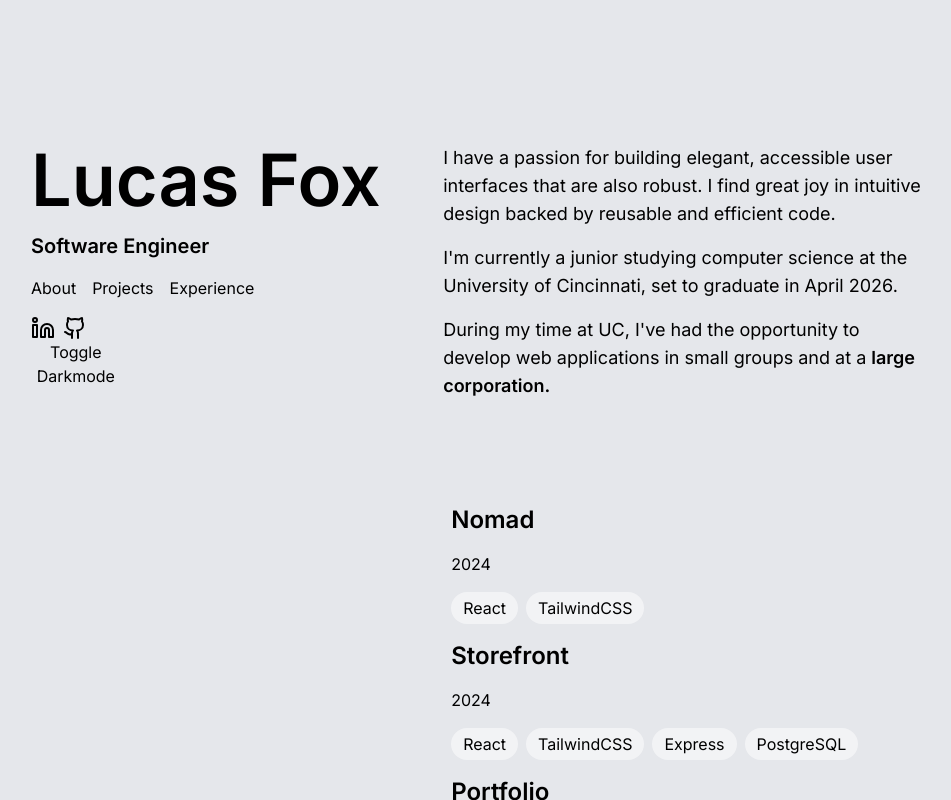
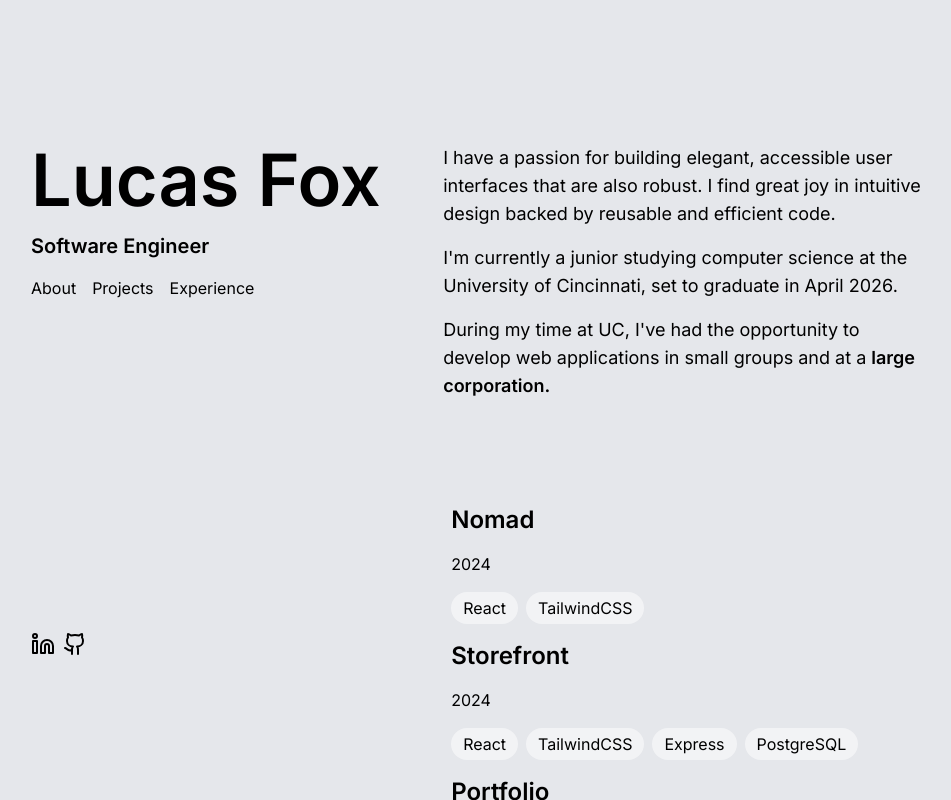
Before and after one commit to lukestonefox/portfolio, a React (Vite) app: page / in a window 1280 px wide. Shown: the whole page, without its empty margins (161-1112 px from the left). Built offline with nearby package versions, Linux system fonts and the light colour scheme.

Commit message:
layout updates

```diff
--- a/src/components/Experience.tsx
+++ b/src/components/Experience.tsx
@@ -24,7 +24,7 @@ function Experience() {
   return (
     <section id="experience" className="flex flex-col items-center justify-center w-full py-4 gap-y-4">
         {ExperienceData.map((data, index) => (
-            <div key={index} className="grid-cols-8 grid relative group p-2 duration-200 rounded-md gap-x-4 hover:bg-black/5 hover:[&>div>h1]:text-red-800">
+            <div key={index} className="grid-cols-8 grid w-full relative group p-2 duration-200 rounded-md gap-x-4 hover:bg-black/5 hover:[&>div>h1]:text-red-800">
                 <p className="col-span-2 mt-1 font-semibold tracking-wide text-nowrap text-md">{data.date}</p>
                 <div className="flex flex-col col-span-6 gap-y-2">
                     <h1 className="flex flex-row text-lg font-semibold text-nowrap gap-x-4">
--- a/src/components/Header.tsx
+++ b/src/components/Header.tsx
@@ -2,7 +2,8 @@ import {Linkedin, Github} from 'lucide-react';
 
 function Header() {
     return (
-        <header className="flex flex-col w-full gap-y-4">
+        <header className="flex flex-col justify-between w-full h-full pb-36">
+            <div className="flex flex-col gap-y-4">
                 <div className='text-2xl font-semibold text-nowrap md:text-4xl xl:text-7xl'>Lucas Fox</div>
                 <p className='text-xl font-semibold text-nowrap'>Software Engineer</p>
                 <nav>
@@ -12,7 +13,8 @@ function Header() {
                         <li><a href="#experience">Experience</a></li>
                     </ul>
                 </nav>
-            <div className='flex flex-row gap-x-2'>
+            </div>
+            <div className='flex flex-row justify-self-end gap-x-2'>
                 <a href="https://www.linkedin.com/in/ls-fox" target="_blank" rel="noreferrer noopener" title="LinkedIn">
                     <Linkedin size={24} />
                 </a>
--- a/src/components/Projects.tsx
+++ b/src/components/Projects.tsx
@@ -1,28 +1,6 @@
 import { Link } from "react-router";
 import Chip from "./Chip";
 import ArchiveData from "./archiveData";
-
-interface ProjectDataType {
-    title: string;
-    date: string;
-    description: string;
-    technologies: string[];
-}
-
-const ProjectData: ProjectDataType[] = [
-    {
-        title: "Nutripy",
-        date: "OCT 2023",
-        description: "A nutrition tracking app that helps users track their daily intake of food and water.",
-        technologies: ["React", "TypeScript", "Figma"]
-    },
-    {
-        title: "Application Auto Login",
-        date: "JUNE 2023",
-        description: "A Chrome extension that automatically logs users into applications.",
-        technologies: ["JavaScript", "HTML", "CSS"]
-    }
-]
 
 function Projects() {
 
--- a/src/pages/App.tsx
+++ b/src/pages/App.tsx
@@ -33,9 +33,9 @@ function App() {
     <>
       <div className='flex w-screen h-screen bg-gray-200'>
         <div className='flex flex-col justify-between w-full h-full mx-auto pt-36 xl:px-48 xl:flex-row gap-y-4'>
-          <div className='w-full max-w-[10%]'>
+          <div>
             <Header />
-            <button onClick={toggleDarkMode}>Toggle Darkmode</button>
+            {/* <button onClick={toggleDarkMode}>Toggle Darkmode</button> */}
           </div>
           <main className='w-[54%] max-h-screen flex flex-col gap-y-16 overflow-y-auto'>
             <Intro />
```
Lines whose indentation alone changed are shown as unchanged.
